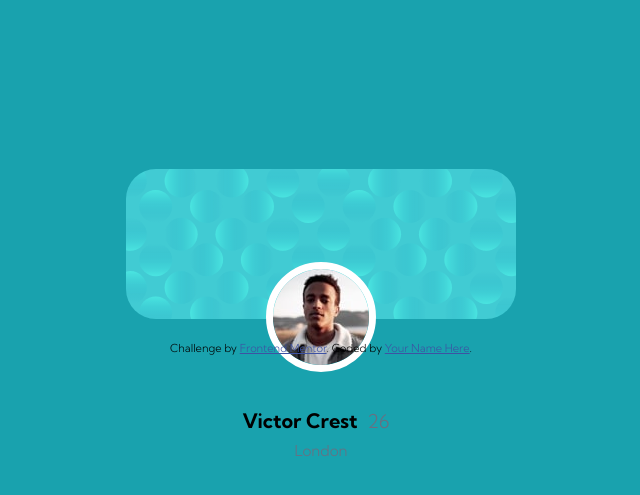
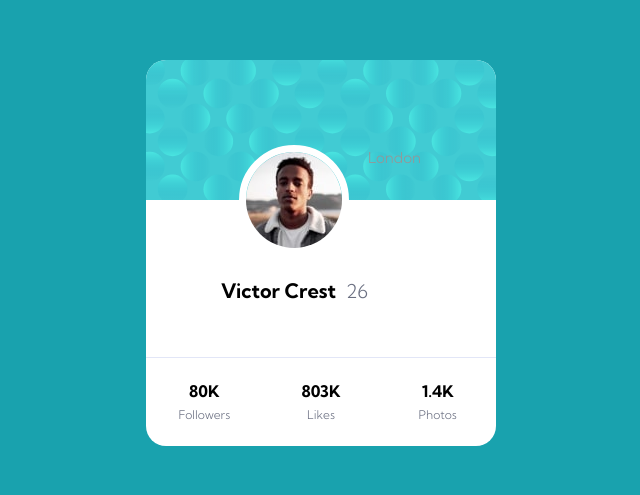
Before and after one commit to pojerm/profile-card-component, a website: page index.html in a window 1280 px wide. Shown: the part 147-642 px from the top of the page, without its empty margins (319-959 px from the left). Drawn offline with Linux system fonts and the light colour scheme.

Commit message:
sav css je napisan sad to treba samo sredit i dotjerat

```diff
--- a/index.html
+++ b/index.html
@@ -26,30 +26,38 @@
 
 <body>
     <div class="card">
-        <div class="card__wrap-img">
-
-            <img src="images/image-victor.jpg" alt="Victor Crest" class="card__img">
+        <div class="card__top">
+            <img src="images/bg-pattern-card.svg" alt="" class="card__bg-pattern">
         </div>
         <div class="card__body">
+            <div class="card__wrap-img">
+                <img src="images/image-victor.jpg" alt="Victor Crest" class="card__img">
+            </div>
             <h1 class="card__name">Victor Crest<span class="card__age">26</span></h1>
             <p class=" card__city ">London</p>
         </div>
+        <div class="card__footer">
+            <ul class="footer__column">
+                <li class="column__value">80k</li>
+                <li class="column__type">Followers</li>
+            </ul>
+            <ul class="footer__column">
+                <li class="column__value">803k</li>
+                <li class="column__type">Likes</li>
+            </ul>
+            <ul class="footer__column">
+                <li class="column__value">1.4k</li>
+                <li class="column__type">Photos</li>
+            </ul>
+        </div>
+    </div>
+
+    <!-- <div class="attribution">
+        Challenge by <a href="https://www.frontendmentor.io?ref=challenge " target="_blank ">Frontend Mentor</a>. Coded by <a href="# ">Your Name Here</a>.
+    </div> -->
 
 
 
-
-
-
-
-
-    </div>
-    </div>
-
-
-
-    <div class="attribution ">
-        Challenge by <a href="https://www.frontendmentor.io?ref=challenge " target="_blank ">Frontend Mentor</a>. Coded by <a href="# ">Your Name Here</a>.
-    </div>
 </body>
 
 </html>
--- a/sass/card/_card.scss
+++ b/sass/card/_card.scss
@@ -1,37 +1,35 @@
 .card {
     text-align: center;
-    background: url(../../images/bg-pattern-card.svg);
-    background-repeat: no-repeat;
-    background-size: cover;
     display: flex;
     flex-direction: column;
     align-items: center;
     margin: 2rem;
-    border-radius: 3rem;
-    // sirina kartice i visina kartice
-    min-width: 39rem;
-    height: 15rem;
-    // ne znam jel mi opce treba ovaj wrapper
+    background-color: white;
+    border-radius: 2rem;
+    &__bg-pattern {
+        background-repeat: no-repeat;
+        background-size: cover;
+        border-top-left-radius: 2rem;
+        border-top-right-radius: 2rem;
+    }
     &__img {
         border-radius: 50%;
-        margin-top: 13.7rem;
         border: .7rem solid white;
-
         // dodo sam taj margin ne znam jel treba ili ne
-        margin-top: 9.3rem;
     }
     &__body {
         font-size: 1.2rem;
-        margin-top: 2.4rem;
         display: flex;
         align-items: center;
         flex-wrap: wrap;
+        flex-direction: column;
+        margin-top: -6.3rem;
     }
     &__name {
         // display: inline;
-        margin-right: 1rem;
         font-size: 2rem;
         flex-grow: 1;
+        margin-top: 1.2rem;
     }
     &__age {
         // display: inline;
@@ -39,13 +37,39 @@
         color: $dark-grayish-blue;
         font-size: 1.9rem;
         margin-left: 1rem;
-
     }
     &__city {
         display: block;
-        color: $dark-grayish-blue;
+        color: $dark-gray;
         flex: 0 0 100%;
         font-size: 1.5rem;
+        margin-bottom: 2.4rem;
     }
+    &__footer {
+        display: flex;
+        width: 100%;
+        justify-content: space-around;
+        border-top: 1px solid #e2e6f7;
+    }
+}
 
+.footer__column {
+    list-style: none;
+    display: flex;
+    flex-direction: column;
+    width: 100%;
+    justify-content: space-around;
+    margin: 2rem 0;
 }
+
+.column {
+    &__value {
+        color: black;
+        font-weight: 700;
+        text-transform: uppercase;
+    }
+    &__type {
+        color: $dark-grayish-blue;
+        font-size: 1.2rem;
+    }
+}
```
Also changed, not shown: css/style.css, 1 other file.
